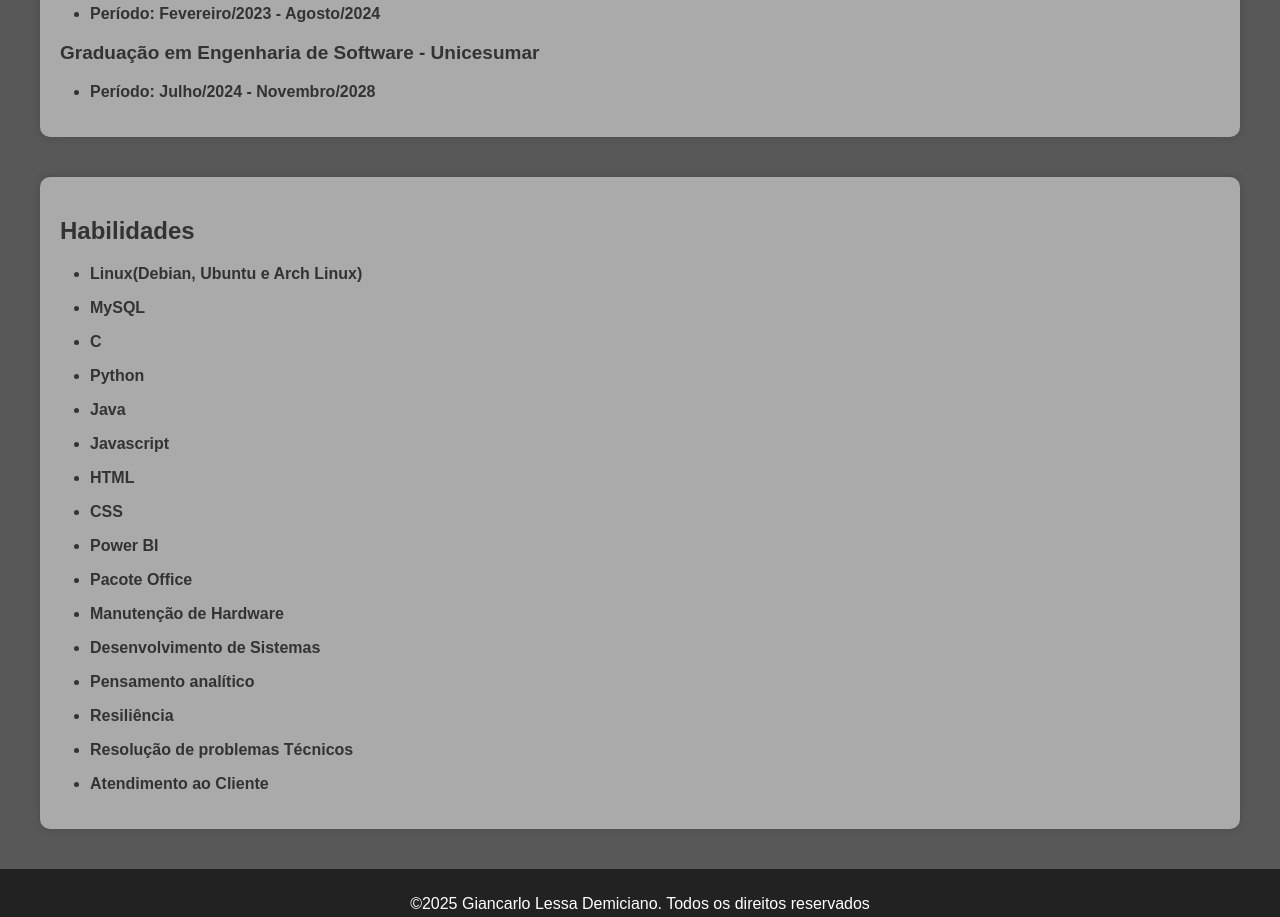
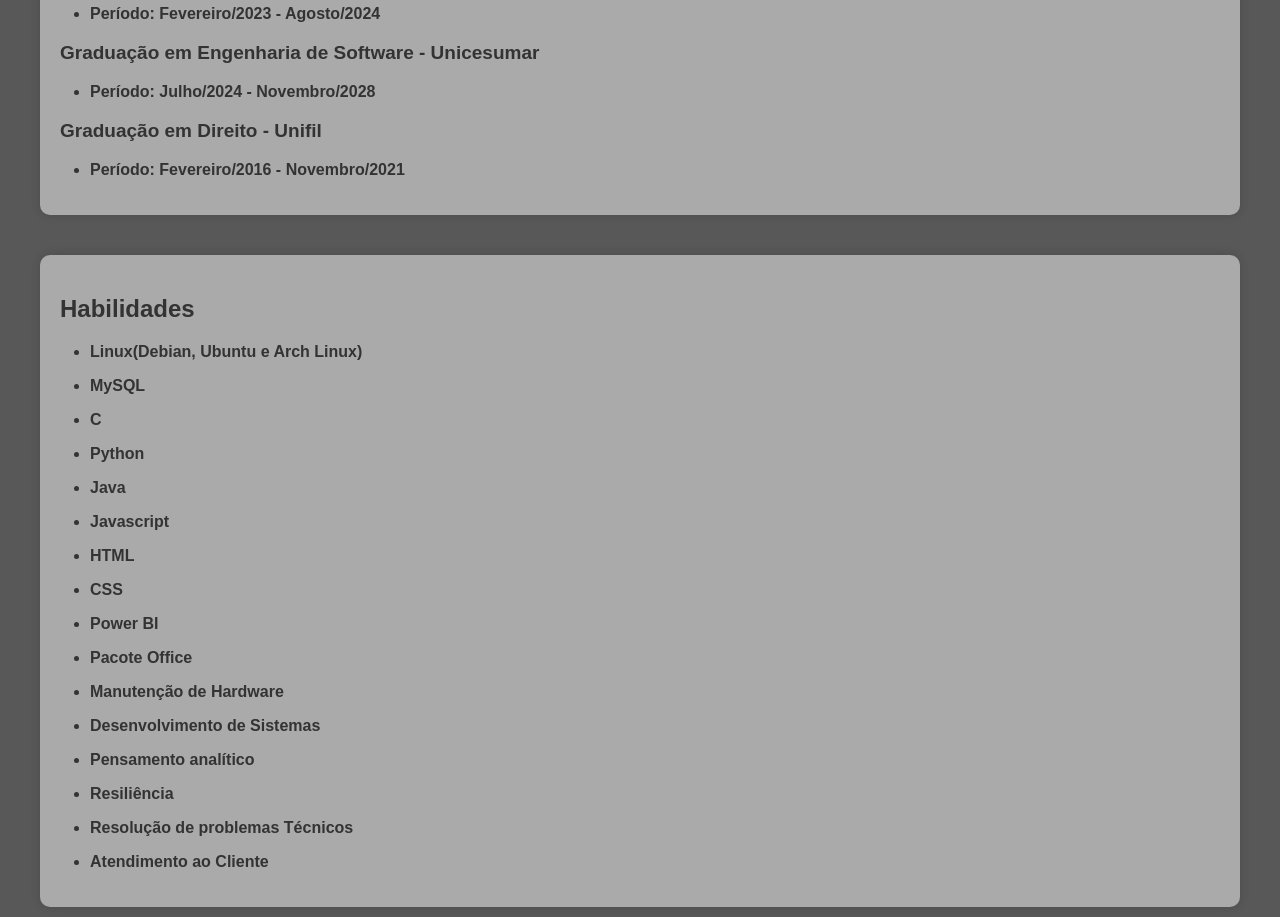
Before and after one commit to LunaVulperya/curriculo_web, a plain HTML site: page index2.html in a window 1280 px wide. Shown: the part 940-1857 px from the top of the page. Drawn offline with Linux system fonts and the light colour scheme; a script that the page names is missing.

Commit message:
Updated Readme to fit most of the features

```diff
--- a/index2.html
+++ b/index2.html
@@ -40,6 +40,8 @@
         <p class="lista">Período: Fevereiro/2023 - Agosto/2024</p>
         <p class="titles">Graduação em Engenharia de Software - Unicesumar</p>
         <p class="lista">Período: Julho/2024 - Novembro/2028</p>
+        <p class="titles">Graduação em Direito - Unifil</p>
+        <p class="lista">Período: Fevereiro/2016 - Novembro/2021</p>
     </section>
     <section>
         <h2>Habilidades</h2>
```
